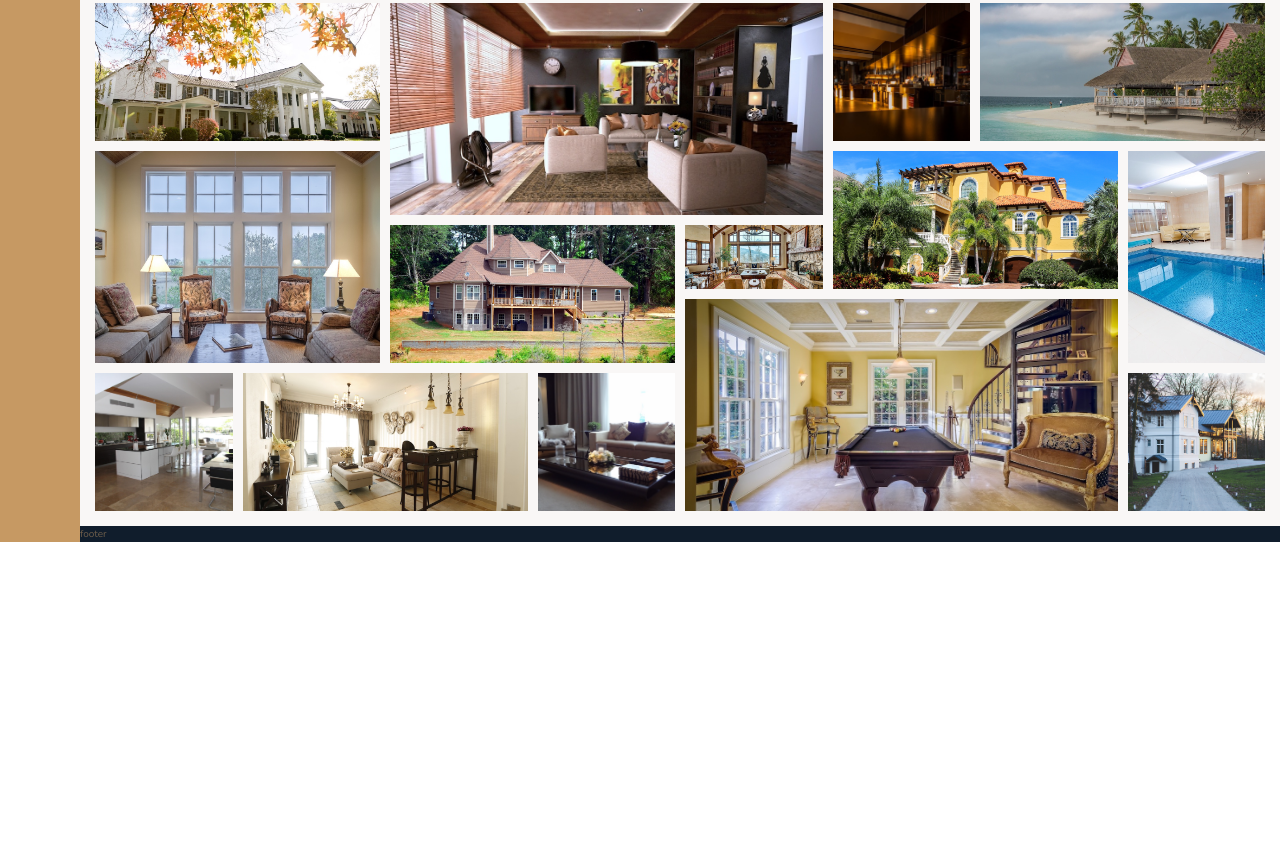
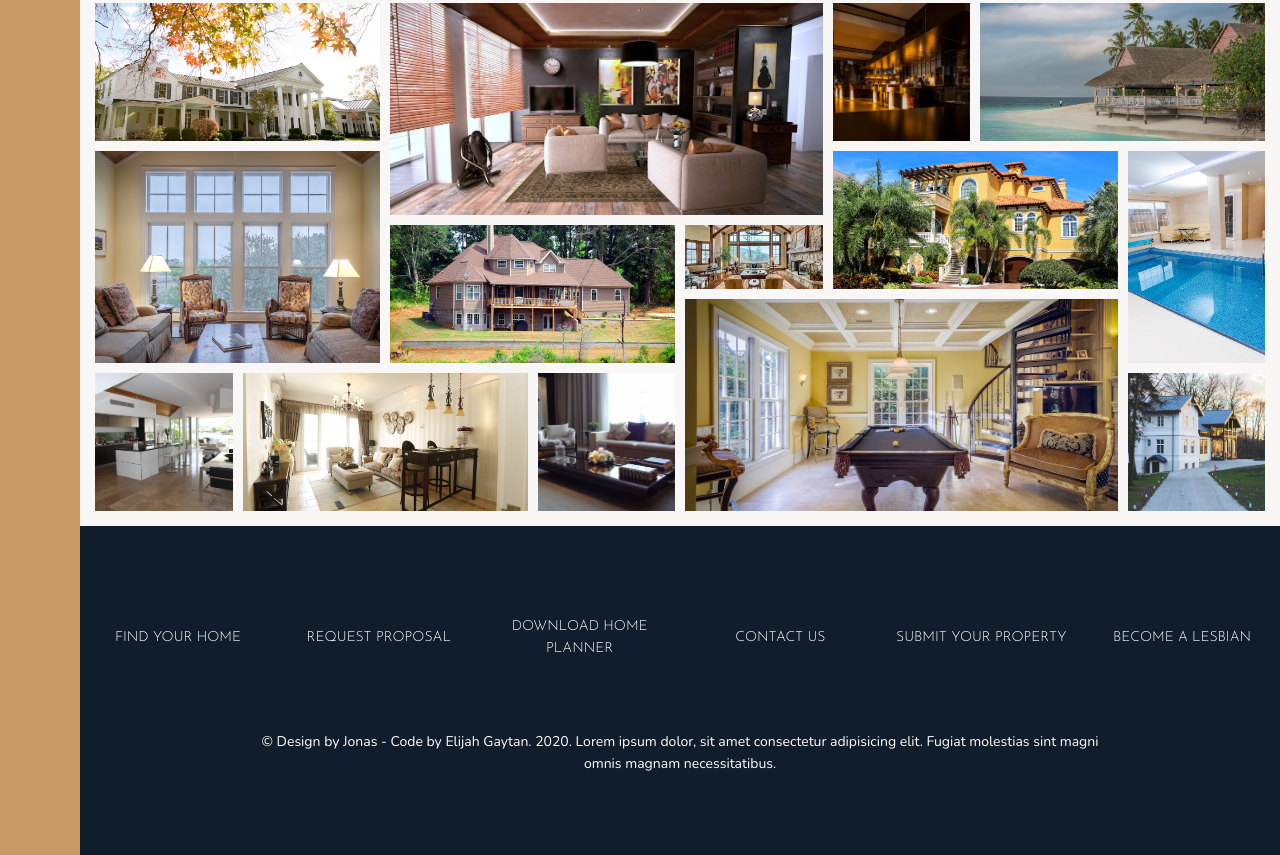
Before and after one commit to chaleay/Grid-Gallery, a website: page index.html in a window 1280 px wide. Shown: the part 3030-3885 px from the top of the page. Before the commit the page ends 3572 px from the top, so only its background shows below. Drawn offline with nearby package versions, Linux system fonts and the light colour scheme.

Commit message:
starting

```diff
--- a/index.html
+++ b/index.html
@@ -389,6 +389,33 @@
         />
       </figure>
     </section>
-    <footer class="footer">footer</footer>
+    <footer class="footer">
+      <ul class="nav">
+        <li class="nav__item">
+          <a href="" class="nav__link">Find your Home</a>
+        </li>
+        <li class="nav__item">
+          <a href="" class="nav__link">Request Proposal</a>
+        </li>
+        <li class="nav__item">
+          <a href="" class="nav__link">Download home planner</a>
+        </li>
+        <li class="nav__item">
+          <a href="" class="nav__link">Contact Us</a>
+        </li>
+        <li class="nav__item">
+          <a href="" class="nav__link">Submit your property</a>
+        </li>
+        <li class="nav__item">
+          <a href="" class="nav__link">Become a lesbian</a>
+        </li>
+      </ul>
+
+      <p class="copyright">
+        &copy; Design by Jonas - Code by Elijah Gaytan. 2020. Lorem ipsum dolor,
+        sit amet consectetur adipisicing elit. Fugiat molestias sint magni omnis
+        magnam necessitatibus.
+      </p>
+    </footer>
   </body>
 </html>
--- a/sass/_footer.scss
+++ b/sass/_footer.scss
@@ -1,4 +1,56 @@
 .footer {
   background-color: $color-secondary;
   grid-column: full-start / full-end;
+  padding: 8rem 0rem;
+
+  .nav {
+    list-style: none;
+
+    //easier time with responsive design with css grid
+    display: grid;
+    grid-template-columns: repeat(auto-fit, minmax(10rem, 1fr));
+    grid-gap: 0.5rem;
+
+    //display: flex;
+    //justify-items: center;
+    //flex-wrap: wrap;
+
+    align-items: center;
+    &__item {
+    }
+
+    &__link,
+    &__link:visited {
+      color: #fff;
+      font-size: 1.4rem;
+      text-decoration: none;
+      font-family: $font-display;
+      text-transform: uppercase;
+      display: block;
+      text-align: center;
+      padding: 1rem;
+      //height: 100%;
+      transition: all 0.2s;
+
+      //inlineblock and block both allow to set width and height for element,
+      // as well as top/bottom padding and margins are respected
+
+      //center text in their respective cells
+    }
+
+    &__link:hover,
+    &__link:visited {
+      background-color: rgba(#fff, 0.05);
+    }
+  }
 }
+
+.copyright {
+  color: #fff;
+  font-size: 1.4rem;
+  text-align: center;
+  margin-top: 6rem;
+  margin-right: auto;
+  margin-left: auto;
+  width: 70%;
+}
```
Also changed, not shown: css/style.css.
